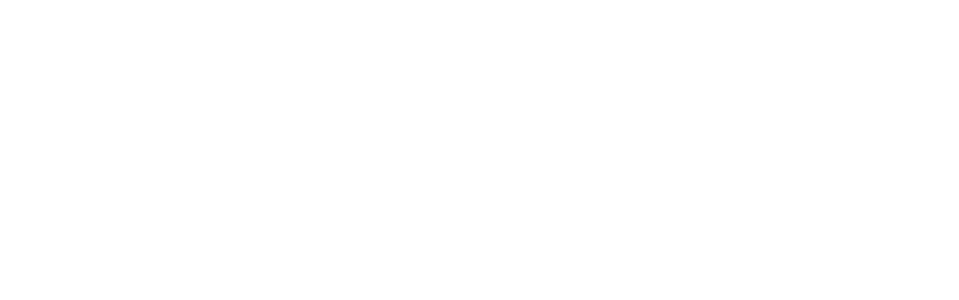
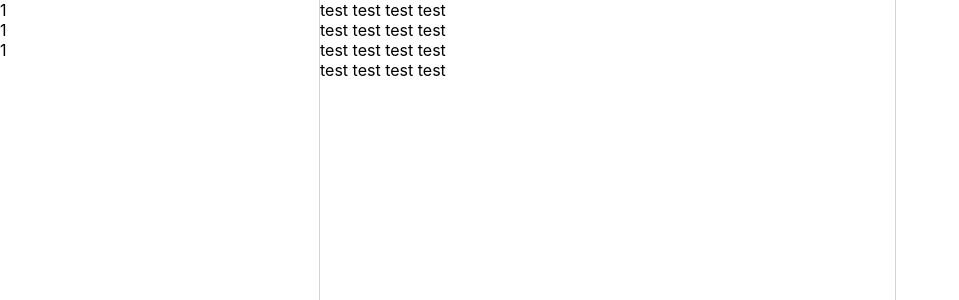
Before and after one commit to alimeral99/X-Clone-React-JS, a React (Create React App) app: page / in a window 1280 px wide. Shown: the top 300 px of the page, without its empty margins (0-959 px from the left). Built offline with nearby package versions, Linux system fonts and the light colour scheme.

Commit message:
Adjuting components dimensions

```diff
--- a/src/App.css
+++ b/src/App.css
@@ -1,38 +1,9 @@
-.App {
-  text-align: center;
+* {
+  margin: 0;
+  padding: 0;
+  box-sizing: border-box;
 }
 
-.App-logo {
-  height: 40vmin;
-  pointer-events: none;
+.app {
+  display: flex;
 }
-
-@media (prefers-reduced-motion: no-preference) {
-  .App-logo {
-    animation: App-logo-spin infinite 20s linear;
-  }
-}
-
-.App-header {
-  background-color: #282c34;
-  min-height: 100vh;
-  display: flex;
-  flex-direction: column;
-  align-items: center;
-  justify-content: center;
-  font-size: calc(10px + 2vmin);
-  color: white;
-}
-
-.App-link {
-  color: #61dafb;
-}
-
-@keyframes App-logo-spin {
-  from {
-    transform: rotate(0deg);
-  }
-  to {
-    transform: rotate(360deg);
-  }
-}
--- a/src/App.js
+++ b/src/App.js
@@ -1,7 +1,13 @@
 import "./App.css";
-
+import Sidebar from "./Sidebar/Sidebar";
+import Post from "./Post/Post";
 function App() {
-  return <div className="app"></div>;
+  return (
+    <div className="app">
+      <Sidebar />
+      <Post />
+    </div>
+  );
 }
 
 export default App;
--- /dev/null
+++ b/src/Post/Post.css
@@ -0,0 +1,4 @@
+.post {
+  width: 45%;
+  border-right: 1px solid lightgray;
+}
--- /dev/null
+++ b/src/Post/Post.js
@@ -0,0 +1,15 @@
+import React from "react";
+import "./Post.css";
+
+function Post() {
+  return (
+    <div className="post">
+      <p>test test test test</p>
+      <p>test test test test</p>
+      <p>test test test test</p>
+      <p>test test test test</p>
+    </div>
+  );
+}
+
+export default Post;
--- /dev/null
+++ b/src/Sidebar/Sidebar.css
@@ -0,0 +1,5 @@
+.sidebar {
+  width: 25%;
+  border-right: 1px solid lightgray;
+  height: 100vh;
+}
--- /dev/null
+++ b/src/Sidebar/Sidebar.js
@@ -0,0 +1,12 @@
+import React from "react";
+import SidebarOption from "./SidebarOption";
+import "./Sidebar.css"
+function Sidebar() {
+  return (
+    <div className="sidebar">
+      <SidebarOption />
+    </div>
+  );
+}
+
+export default Sidebar;
--- /dev/null
+++ b/src/Sidebar/SidebarOption.js
@@ -0,0 +1,15 @@
+import React from "react";
+
+function SidebarOption() {
+  return (
+    <div>
+      <ul>
+        <li>1</li>
+        <li>1</li>
+        <li>1</li>
+      </ul>
+    </div>
+  );
+}
+
+export default SidebarOption;
```
